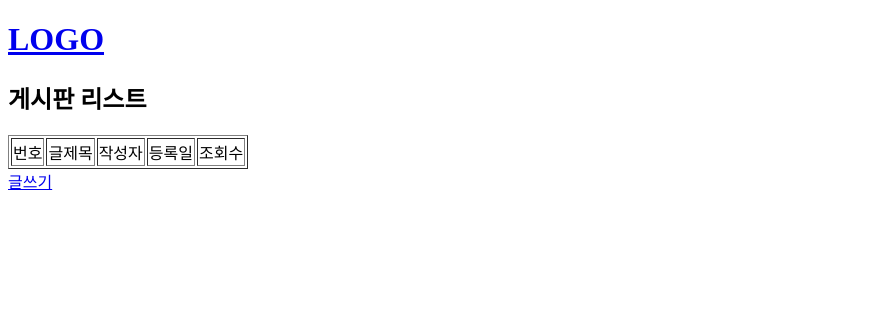
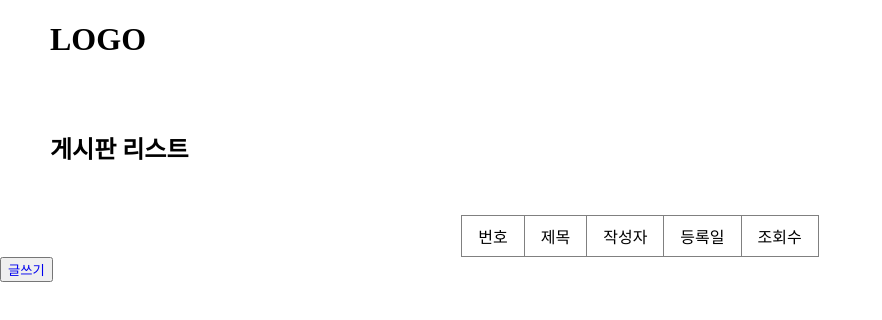
Before and after one commit to yyyn012/bulletin-board-javascript, a plain HTML site: page Board/list.html in a window 1280 px wide. Shown: the whole page, without its empty margins (0-882 px from the left). Drawn offline with Linux system fonts and the light colour scheme.

Commit message:
update css

```diff
--- a/Board/list.html
+++ b/Board/list.html
@@ -3,16 +3,17 @@
   <head>
     <meta charset="UTF-8" />
     <meta name="viewport" content="width=device-width, initial-scale=1.0" />
+    <link rel="stylesheet" href="/css/style.css" />
     <title>list</title>
   </head>
   <body>
-    <h1><a href="/index.html">LOGO</a></h1>
+    <h1><a class="logo" href="/index.html">LOGO</a></h1>
     <h2>게시판 리스트</h2>
     <table border="1">
       <thead>
         <tr>
           <td>번호</td>
-          <td>글제목</td>
+          <td>제목</td>
           <td>작성자</td>
           <td>등록일</td>
           <td>조회수</td>
@@ -20,7 +21,7 @@
       </thead>
       <tbody></tbody>
     </table>
-    <a href="./write.html">글쓰기</a>
+    <button><a href="./write.html">글쓰기</a></button>
     <script src="/js/list.js"></script>
   </body>
 </html>
--- a/css/style.css
+++ b/css/style.css
@@ -1,47 +1,53 @@
-/* body {
+body {
   margin: 0;
   padding: 0;
 }
 
-#header {
+.logo {
   width: 100%;
-  position: fixed;
-  top: 0;
-  padding: 20px;
-  background-color: white;
-  z-index: 1;
+  padding: 50px;
+  color: black;
+  text-decoration: none;
+}
+
+h2 {
+  padding: 50px 0 30px 50px;
 }
 
 table {
-  display: flex;
-  justify-content: center;
-  padding: 150px 0 70px 0;
+  margin: 0 auto;
+  border-collapse: collapse;
 }
 
 td,
 th {
   text-align: center;
   padding: 0.5rem 1rem;
+  border-collapse: collapse;
 }
 
-tbody tr:nth-child(odd) {
+a {
+  text-decoration: none;
+}
+
+/* tbody tr:nth-child(odd) {
   background-color: #eee;
 }
 
 th {
   background: #444;
   color: #fff;
-}
+} */
 
-.pagination {
+/* .pagination {
   background-color: #333;
   padding: 1rem;
   text-align: center;
   display: flex;
   justify-content: center;
-}
+} */
 
-@media (max-width: 840px) {
+/* @media (max-width: 840px) {
   .pagination {
     display: none;
   }
--- a/js/write.js
+++ b/js/write.js
@@ -18,8 +18,6 @@ class Board {
     if (value.length === 0) throw new Error("제목을 입력해주세요");
     this.subject = value;
   }
-  //  setter로 매개 변수 subjectStr을 받게 되면 길이가 0이 아닌 지 검사하고 subject속성에 subjectStr 값이 할당된다.
-  //  길이가 0이라면 예외를 발생시킨다.
 
   set Writer(value) {
     if (value.length === 0) throw new Error("작성자를 입력해주세요");
@@ -32,7 +30,7 @@ class Board {
   }
 }
 
-// 현재 날짜 반환 함수
+// 날짜 반환 함수
 const recordDate = () => {
   const date = new Date();
   const yyyy = date.getFullYear();
```
Also changed, not shown: Board/modify.html (+2 -1 lines), Board/view.html (+3 -2 lines), Board/write.html (+3 -2 lines).
